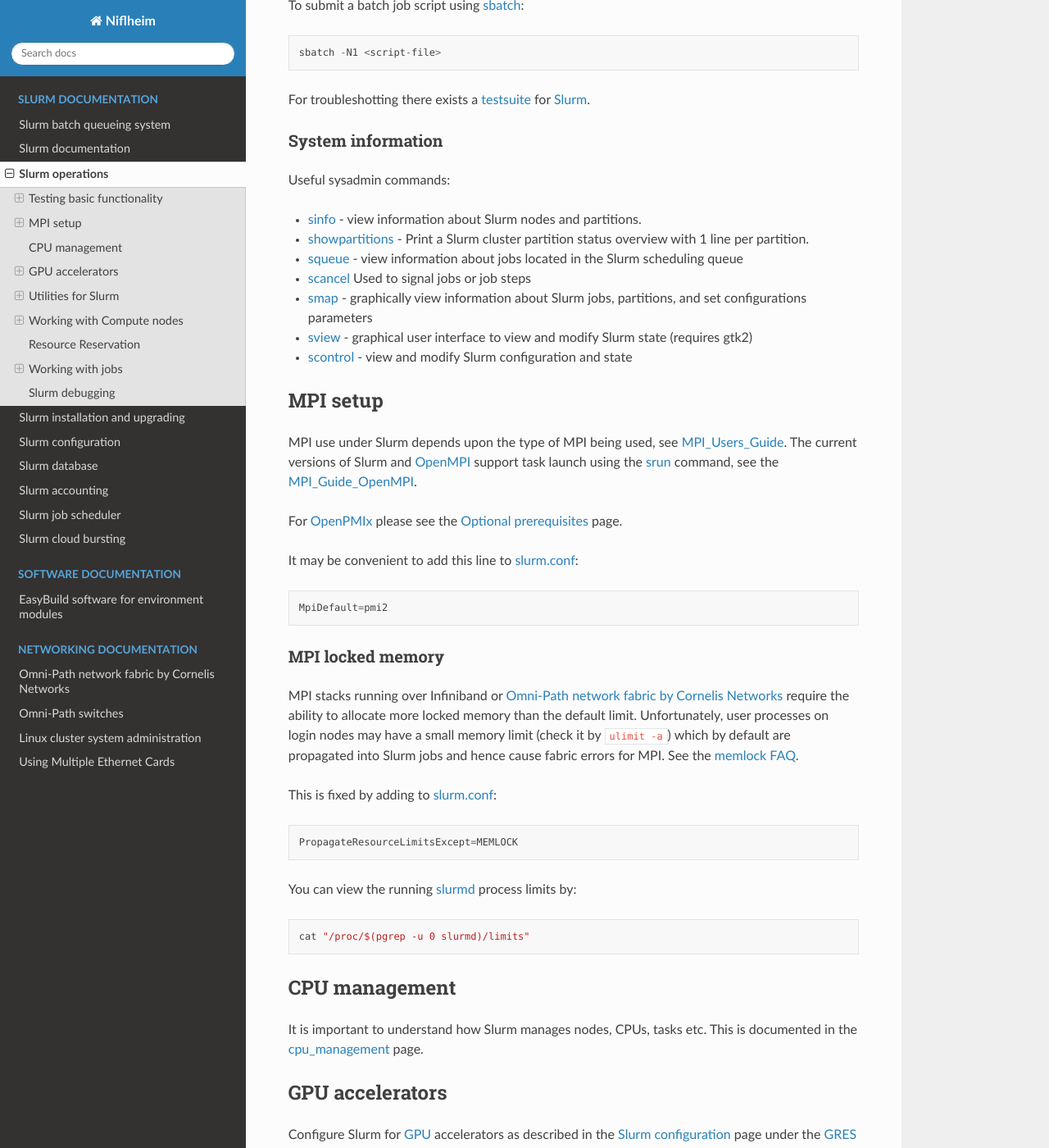
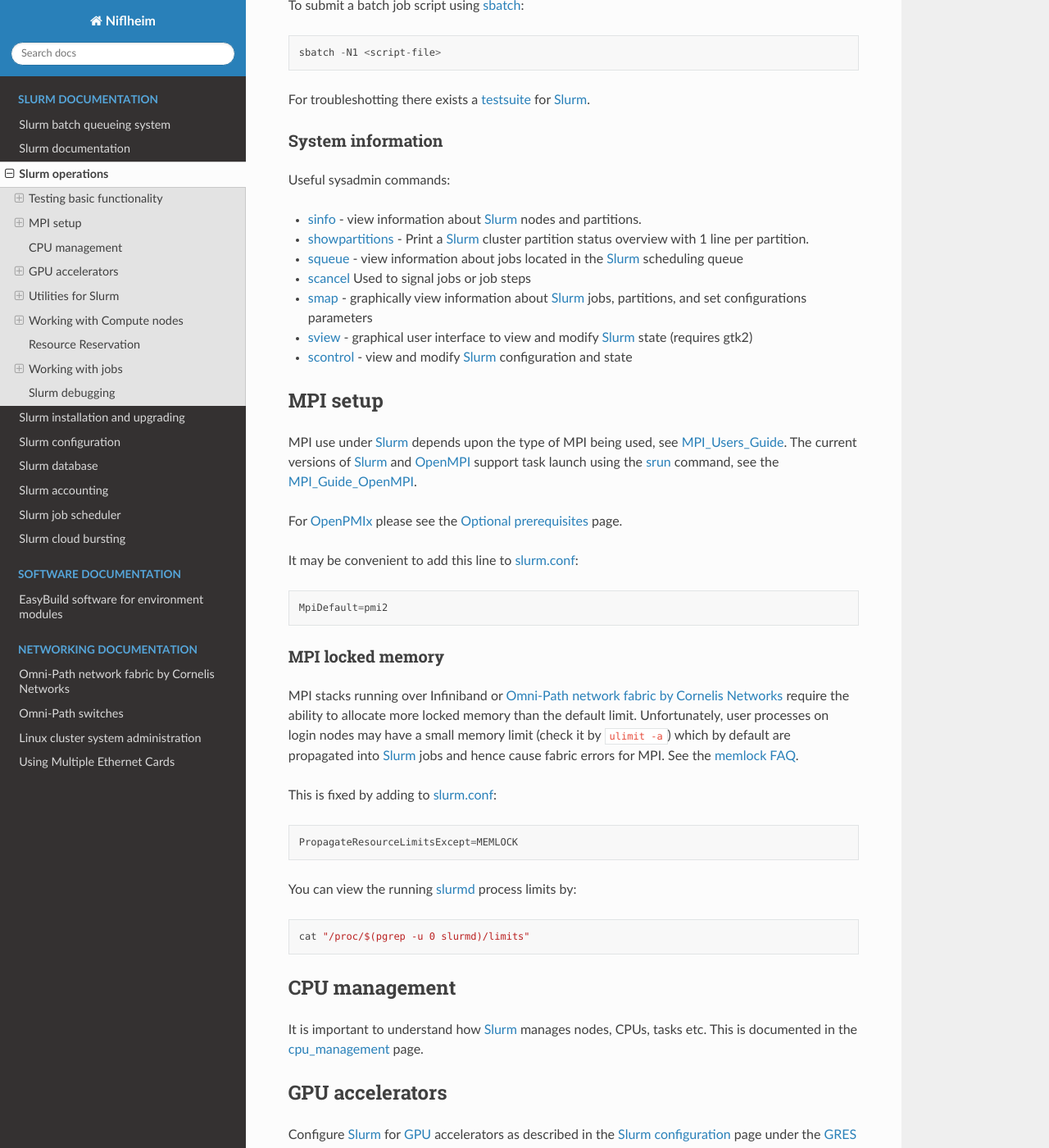
Before and after one commit to OleHolmNielsen/Niflheim_system, a Sphinx documentation site: the page built from docs/Slurm_operations.rst, in a window 1280 px wide and 1400 px high, scrolled down 1686 px. Shown: the whole window at 82% size. Built offline with Sphinx 7.4.7 and the Read the Docs theme 3.1.0, drawn with Linux system fonts in a browser that asks for light colours; some of the changed text lies outside the part shown.

```diff
--- a/docs/Slurm_operations.rst
+++ b/docs/Slurm_operations.rst
@@ -60,13 +60,13 @@ System information
 
 Useful sysadmin commands:
 
-* sinfo_ - view information about Slurm nodes and partitions.
-* showpartitions_ - Print a Slurm cluster partition status overview with 1 line per partition.
-* squeue_ - view information about jobs located in the Slurm scheduling queue
+* sinfo_ - view information about Slurm_ nodes and partitions.
+* showpartitions_ - Print a Slurm_ cluster partition status overview with 1 line per partition.
+* squeue_ - view information about jobs located in the Slurm_ scheduling queue
 * scancel_ Used to signal jobs or job steps
-* smap_ - graphically view information about Slurm jobs, partitions, and set configurations parameters
-* sview_ - graphical user interface to view and modify Slurm state (requires gtk2)
-* scontrol_ - view and modify Slurm configuration and state
+* smap_ - graphically view information about Slurm_ jobs, partitions, and set configurations parameters
+* sview_ - graphical user interface to view and modify Slurm_ state (requires gtk2)
+* scontrol_ - view and modify Slurm_ configuration and state
 
 .. _sinfo: https://slurm.schedmd.com/sinfo.html
 .. _squeue: https://slurm.schedmd.com/squeue.html
@@ -79,8 +79,8 @@ Useful sysadmin commands:
 MPI setup
 =========
 
-MPI use under Slurm depends upon the type of MPI being used, see MPI_Users_Guide_.
-The current versions of Slurm and OpenMPI_ support task launch using the srun_ command, see the MPI_Guide_OpenMPI_.
+MPI use under Slurm_ depends upon the type of MPI being used, see MPI_Users_Guide_.
+The current versions of Slurm_ and OpenMPI_ support task launch using the srun_ command, see the MPI_Guide_OpenMPI_.
 
 For OpenPMIx_ please see the :ref:`Optional_prerequisites` page.
 
@@ -97,7 +97,7 @@ MPI locked memory
 -----------------
 
 MPI stacks running over Infiniband or :ref:`OmniPath` require the ability to allocate more locked memory than the default limit.
-Unfortunately, user processes on login nodes may have a small memory limit (check it by ``ulimit -a``) which by default are propagated into Slurm jobs and hence cause fabric errors for MPI.
+Unfortunately, user processes on login nodes may have a small memory limit (check it by ``ulimit -a``) which by default are propagated into Slurm_ jobs and hence cause fabric errors for MPI.
 See the `memlock FAQ <https://slurm.schedmd.com/faq.html#memlock>`_.
 
 This is fixed by adding to slurm.conf_::
@@ -111,7 +111,7 @@ You can view the running slurmd_ process limits by::
 CPU management
 ==============
 
-It is important to understand how Slurm manages nodes, CPUs, tasks etc.
+It is important to understand how Slurm_ manages nodes, CPUs, tasks etc.
 This is documented in the cpu_management_ page.
 
 .. _cpu_management: https://slurm.schedmd.com/cpu_management.html
@@ -119,7 +119,7 @@ This is documented in the cpu_management_ page.
 GPU accelerators
 ================
 
-Configure Slurm for GPU_ accelerators as described in the :ref:`Slurm_configuration` page under the GRES_ section.
+Configure Slurm_ for GPU_ accelerators as described in the :ref:`Slurm_configuration` page under the GRES_ section.
 
 The *AutoDetect* configuration in gres.conf_ can be used to detect GPU hardware (currently Nvidia and AMD).
 
@@ -140,7 +140,7 @@ and restart slurmctld_ so that these new fields are added to the database.
 Nvidia GPUs
 -----------
 
-It is possible to build Slurm packages which include the Nvidia NVML_ library for easy handling of GPU hardware.
+It is possible to build Slurm_ packages which include the Nvidia NVML_ library for easy handling of GPU hardware.
 NVML automatically detects GPUs, their type, cores, and NVLinks.
 Quoting the GRES_ page::
 
@@ -148,7 +148,7 @@ Quoting the GRES_ page::
   configuration details will automatically be filled in for any system-detected NVIDIA GPU.
   This removes the need to explicitly configure GPUs in gres.conf, though the Gres= line in slurm.conf is still required in order to tell slurmctld how many GRES to expect.
 
-However, it is **not necessary** to include the NVML_ in your Slurm packages,
+However, it is **not necessary** to include the NVML_ in your Slurm_ packages,
 since you can configure gres.conf_ manually for the GPU_ hardware in your nodes.
 See the mailing list thread `Building Slurm RPMs with NVIDIA GPU support? <https://lists.schedmd.com/pipermail/slurm-users/2021-January/006697.html>`_.
 
@@ -194,11 +194,11 @@ Our Slurm_ monitoring tools psjob_ and psnode_ use gpustat_ on nodes with GPU GR
 Utilities for Slurm
 ===================
 
-Here we list some useful third-party utilities that Slurm administrators or users may find useful:
+Here we list some useful third-party utilities that Slurm_ administrators or users may find useful:
 
 * A comprehensive list of tools on the Slurm_download_ page.
 
-* Slurm tools by Ole Holm Nielsen: https://github.com/OleHolmNielsen/Slurm_tools
+* Slurm_ tools by Ole Holm Nielsen: https://github.com/OleHolmNielsen/Slurm_tools
   including:
 
   - pestat_ prints a node status list (1 host per line) with information about jobids, users and CPU loads.
@@ -223,7 +223,7 @@ Graphical monitoring tools
 
 There exist a number of Open Source tools for graphical monitoring of Slurm:
 
-* Slurm-web_ provides a web interface on top of Slurm with intuitive graphical views, clear insights and advanced visualizations to track your jobs and monitor status of HPC supercomputers in your organization.
+* Slurm-web_ provides a web interface on top of Slurm_ with intuitive graphical views, clear insights and advanced visualizations to track your jobs and monitor status of HPC supercomputers in your organization.
 
 * Open XDMoD_ is an open source tool to facilitate the management of high performance computing resources.
 
@@ -247,7 +247,7 @@ Working with Compute nodes
 Slurm power saving scripts
 --------------------------
 
-Slurm provides an integrated power saving mechanism for powering down idle nodes,
+Slurm_ provides an integrated power saving mechanism for powering down idle nodes,
 and starting them again when jobs need to be scheduled,
 see the Slurm_Power_Saving_Guide_.
 
@@ -260,7 +260,7 @@ We provide some Slurm_power_saving_scripts_ which may be useful for power manage
 Expanding and collapsing host lists
 -----------------------------------
 
-Slurm lists node/host lists in the compact format, for example ``node[001-123]``.
+Slurm_ lists node/host lists in the compact format, for example ``node[001-123]``.
 Sometimes you want to expand the host list, for example in scripts, to list all nodes individually.
 
 You can use this command to output hostnames one line at a time::
@@ -315,8 +315,8 @@ For usage see the python-hostlist_, but a useful example is::
 The snodelist command
 ......................
 
-The snodelist_ command is a tool for working with Slurm hostlists.
-Rather than relying on ``scontrol show hostnames`` to expand a Slurm compact host list to a newline-delimited list.
+The snodelist_ command is a tool for working with Slurm_ hostlists.
+Rather than relying on ``scontrol show hostnames`` to expand a Slurm_ compact host list to a newline-delimited list.
 Installation instructions are in the snodelist_ page.
 
 .. _snodelist: https://github.com/University-of-Delaware-IT-RCI/snodelist
@@ -355,15 +355,15 @@ An example where we assign nodelists to variables::
 SSH keys for password-less access to cluster nodes
 --------------------------------------------------
 
-Users may have a need for SSH access to Slurm compute nodes, for example,
-if they have to use an MPI library which is using SSH in stead of Slurm to start MPI tasks.
+Users may have a need for SSH access to Slurm_ compute nodes, for example,
+if they have to use an MPI library which is using SSH in stead of Slurm_ to start MPI tasks.
 
 However, it is a good idea to configure the slurm-pam-adopt_ module on the nodes to control and restrict SSH access,
 see `<Slurm_configuration#pam-module-restrictions>`_.
 
 The SSH_ (*Secure Shell*) configuration files including server private/public keys are in the ``/etc/ssh/`` folder.
 
-The file ``/etc/ssh/ssh_known_hosts`` containing the SSH *public keys* of all nodes should be created on the central server and distributed to all Slurm nodes.
+The file ``/etc/ssh/ssh_known_hosts`` containing the SSH *public keys* of all nodes should be created on the central server and distributed to all Slurm_ nodes.
 The ssh-keyscan_ tool is very convenient for gathering SSH *public keys* of the cluster nodes, some examples are::
 
   ssh-keyscan -t ssh-ed25519 node001 node002                   # Scan nodes node001+node002 for key type ssh-ed25519
@@ -374,7 +374,7 @@ Remember to set the SELinux context correctly for the files in ``/etc/ssh``::
 
   chcon system_u:object_r:etc_t:s0 /etc/ssh/ssh_known_hosts
 
-When all SSH *public keys* of the Slurm nodes are available in ``/etc/ssh/ssh_known_hosts``, each individual user can configure a password-less SSH login.
+When all SSH *public keys* of the Slurm_ nodes are available in ``/etc/ssh/ssh_known_hosts``, each individual user can configure a password-less SSH login.
 First the user must generate personal SSH keys (placed in the ``$HOME/.ssh/`` folder) using the ssh-keygen_ tool.
 
 Each user may use the convenient tool authorized_keys_ for generating SSH keys and adding them to the ``$HOME/.ssh/authorized_keys`` file.
@@ -400,7 +400,7 @@ Host-based authentication
 Another way to enable password-less SSH login is to configure login nodes and compute nodes in the cluster to allow Host-based_Authentication_.
 Please beware that:
 
-* For security reasons it is strongly recommended **not** to include the Slurm slurmctld_ and slurmdbd_ servers in the Host-based_Authentication_
+* For security reasons it is strongly recommended **not** to include the Slurm_ slurmctld_ and slurmdbd_ servers in the Host-based_Authentication_
   because normal users have no business on those servers!
 * For security reasons the **root** user is not allowed to use Host-based_Authentication_.
   You can add root's public key to the ``/root/.ssh/authorized_keys`` file on all compute nodes for easy SSH access.
@@ -508,7 +508,7 @@ You should define *slurm* as the default group in ``/etc/clustershell/groups.con
   # Default group source
   default: slurm
 
-It is convenient to add a Slurm binding for all running jobs belonging to a specific user.
+It is convenient to add a Slurm_ binding for all running jobs belonging to a specific user.
 Append to ``/etc/clustershell/groups.conf.d/slurm.conf`` the lines::
 
   #
@@ -538,7 +538,7 @@ Simple usage of clush_::
 
   clush -w node[001-003] date
 
-For a Slurm partition::
+For a Slurm_ partition::
 
   clush -g <partition-name> date
 
@@ -546,17 +546,17 @@ If option *-b* or *--dshbak* is specified, clush_ waits for command completion w
 
   clush -b -g <partition-name> date
 
-To execute a command only on nodes with a specified Slurm state (here: ``drained``)::
+To execute a command only on nodes with a specified Slurm_ state (here: ``drained``)::
 
   clush -w@slurmstate:drained date
   clush -bw@slurmstate:down 'uname -r; dmidecode -s bios-version'
 
-A **very useful** Slurm state was introduced from 25.05, namely ``~POWERED_DOWN`` (not powered down), see the sinfo_ manual page.
+A **very useful** Slurm_ state was introduced from 25.05, namely ``~POWERED_DOWN`` (not powered down), see the sinfo_ manual page.
 This is the **only** way to execute commands on all nodes that are actually up and running, for example::
 
   clush -w@slurmstate:~POWERED_DOWN uname -r
 
-To execute a command only on nodes running a particular Slurm JobID (here: 123456)::
+To execute a command only on nodes running a particular Slurm_ JobID (here: 123456)::
 
   clush -w@sj:123456 <command>
 
@@ -691,7 +691,7 @@ These events can cause actions such as the execution of an arbitrary script.
 Typical uses include notifying system administrators of node failures and gracefully terminating a job when it's time limit is approaching.
 A hostlist expression for the nodelist or job ID is passed as an argument to the program.
 
-* strigger_ - Used set, get or clear Slurm trigger information
+* strigger_ - Used set, get or clear Slurm_ trigger information
 
 An example script using this is notify_nodes_down_.
 To set up the trigger as the *slurm* user::
@@ -712,7 +712,7 @@ Nodes can be added or removed by modifying the slurm.conf_ file and distributing
 If you use the topology.conf_ configuration, that file must also be updated and distributed to all nodes.
 If you run a :ref:`configless-slurm-setup` setup then the configuration files are served automatically to nodes by the slurmctld_.
 
-Starting in Slurm 22.05, nodes can be dynamically added and removed from Slurm, see dynamic_nodes_.
+Starting in Slurm_ 22.05, nodes can be dynamically added and removed from Slurm, see dynamic_nodes_.
 
 .. _dynamic_nodes: https://slurm.schedmd.com/dynamic_nodes.html
 
@@ -764,7 +764,7 @@ See also https://thread.gmane.org/gmane.comp.distributed.slurm.devel/3039 (comme
 Rebooting nodes
 ---------------
 
-Slurm can reboot nodes by::
+Slurm_ can reboot nodes by::
 
   scontrol reboot [ASAP] [NodeList]
     Reboot  all nodes in the system when they become idle using the RebootProgram as configured in Slurm's slurm.conf file.
@@ -782,7 +782,7 @@ From Slurm_ 24.08 an error message will be printed by ``scontrol reboot`` when a
 Compute node OS and firmware updates
 ------------------------------------
 
-Regarding the question of methods for Slurm compute node OS and firmware updates,
+Regarding the question of methods for Slurm_ compute node OS and firmware updates,
 we have for a long time used rolling updates while the cluster is in full production,
 so that we do not waste any resources.
 
@@ -842,7 +842,7 @@ Ignore currently running jobs when creating the reservation by adding this flag:
 
   flags=ignore_jobs
 
-**Magnetic reservations** were introduced in Slurm 20.02, see the scontrol_ man-page::
+**Magnetic reservations** were introduced in Slurm_ 20.02, see the scontrol_ man-page::
 
   Flags=MAGNETIC  # This flag allows jobs to be considered for this reservation even if they didn't request it.
 
@@ -877,7 +877,7 @@ One may also specify explicitly some nodes::
 Working with jobs
 =================
 
-Tutorial pages about Slurm job management:
+Tutorial pages about Slurm_ job management:
 
 * `Convenient Slurm Commands <https://rc.fas.harvard.edu/resources/documentation/convenient-slurm-commands/>`_
 
@@ -897,7 +897,7 @@ It is required to invoke srun_ with pmi2 or pmix support as shown above in the M
 Job arrays
 ----------
 
-Slurm job_arrays_ offer a mechanism for submitting and managing collections of similar jobs quickly and easily.
+Slurm_ job_arrays_ offer a mechanism for submitting and managing collections of similar jobs quickly and easily.
 
 It is important to understand that job arrays, only at the moment when an individual job starts running, become independent jobs (similar to non-array jobs)
 and are assigned their own unique JobIDs.
@@ -1020,7 +1020,7 @@ sbatch <options> --wrap="some-command"
 
     export SQUEUE_FORMAT2="JobID:8,Partition:11,QOS:7,Name:10 ,UserName:9,Account:9,State:8,PriorityLong:9,ReasonList:16 ,TimeUsed:12 ,SubmitTime:19 ,TimeLimit:10 ,tres-alloc: "
 
-* List of pending jobs in the same order considered for scheduling by Slurm (see squeue_ man-page under --priority)::
+* List of pending jobs in the same order considered for scheduling by Slurm_ (see squeue_ man-page under --priority)::
 
     squeue --priority  --sort=-p,i --states=PD
 
```
